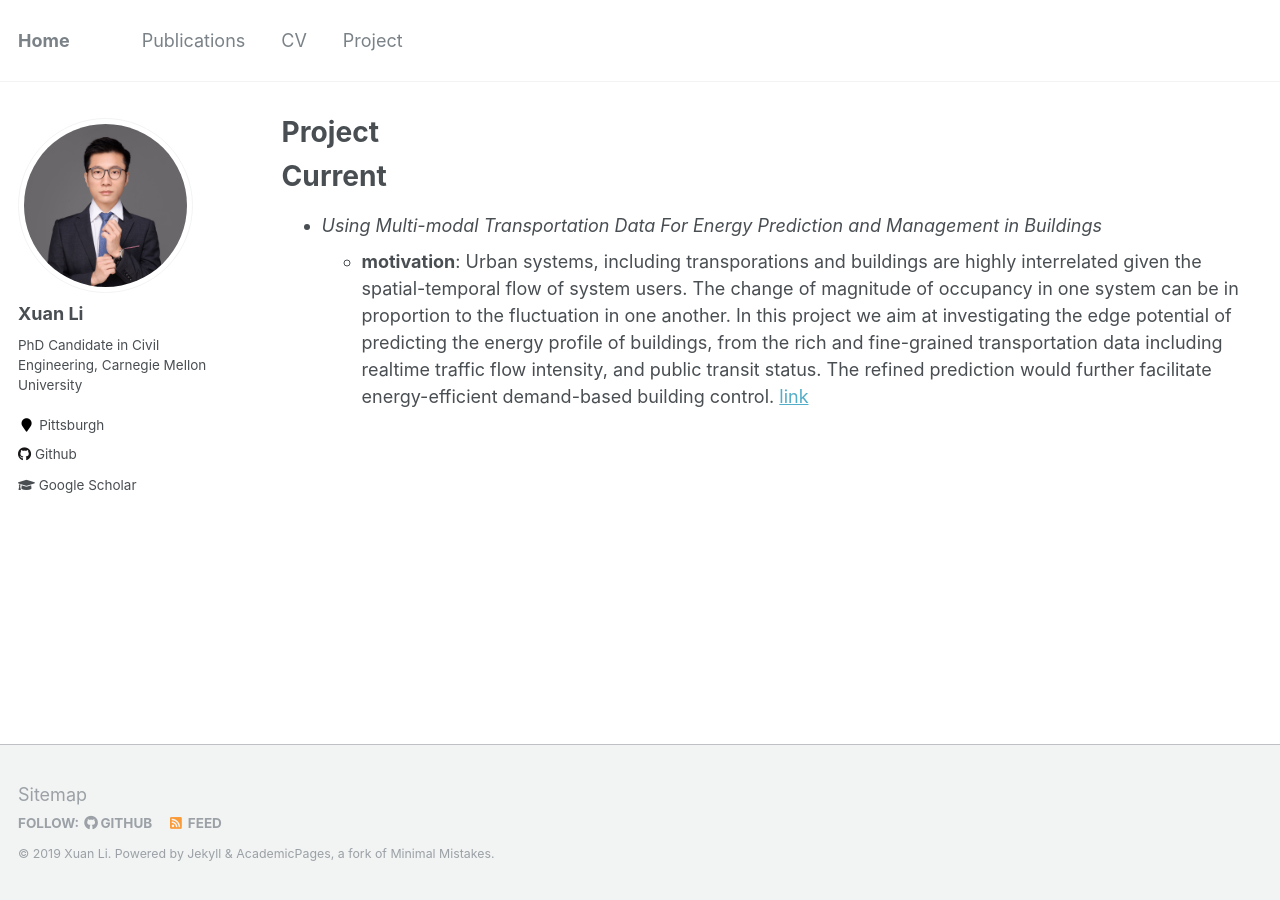
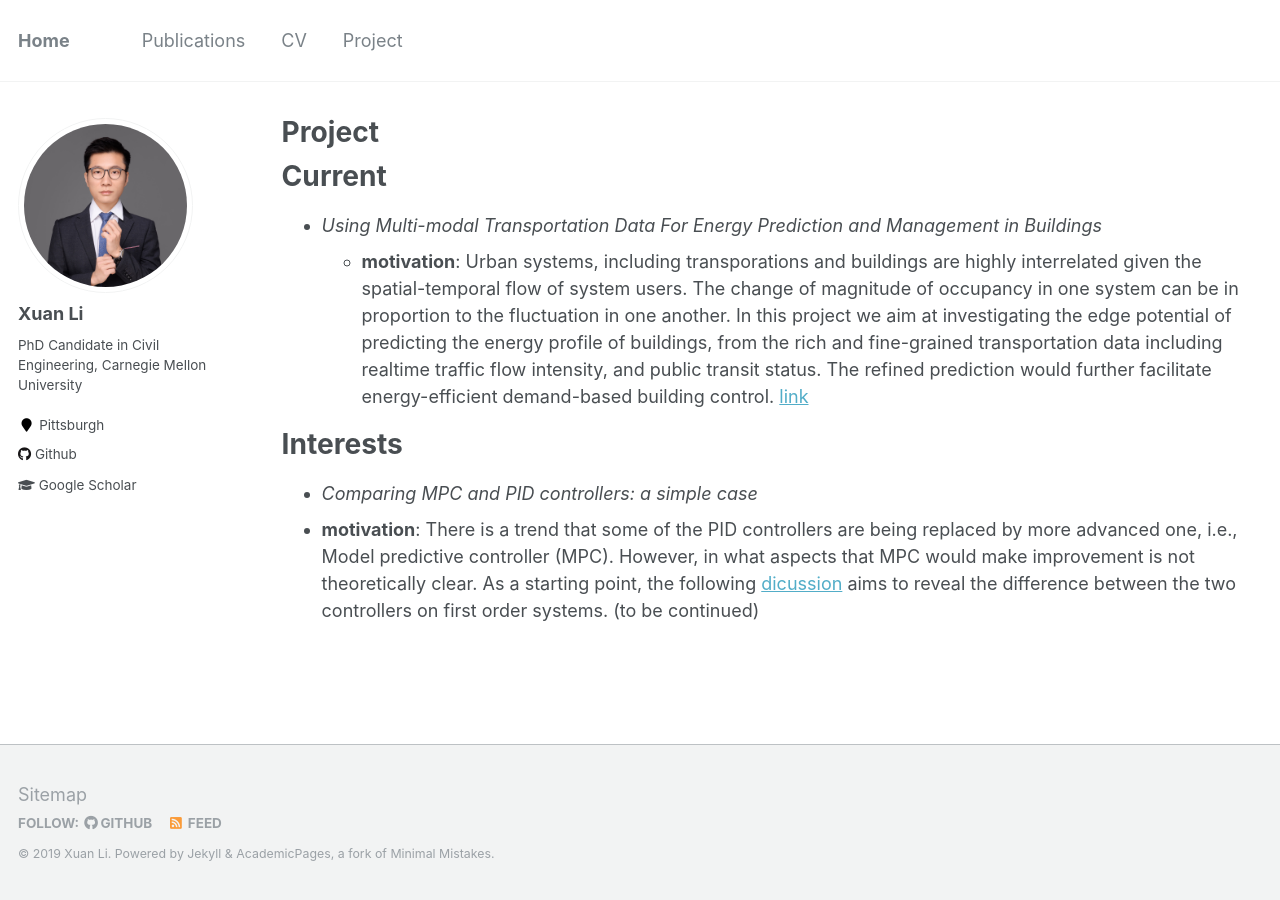
Before and after one commit to milanlx/milanlx.github.io, a Jekyll site: the page built from _pages/project.md, in a window 1280 px wide. Built offline with Jekyll 4.4.1, drawn with Linux system fonts in a browser that asks for light colours.

Commit message:
Update project.md

```diff
--- a/_pages/project.md
+++ b/_pages/project.md
@@ -11,3 +11,8 @@ Current
 ======
 * *Using Multi-modal Transportation Data For Energy Prediction and Management in Buildings*
   * **motivation**: Urban systems, including transporations and buildings are highly interrelated given the spatial-temporal flow of system users. The change of magnitude of occupancy in one system can be in proportion to the fluctuation in one another. In this project we aim at investigating the edge potential of predicting the energy profile of buildings, from the rich and fine-grained transportation data including realtime traffic flow intensity, and public transit status. The refined prediction would further facilitate energy-efficient demand-based building control. [link](https://www.nsf.gov/awardsearch/showAward?AWD_ID=1637222)
+
+Interests
+======
+* *Comparing MPC and PID controllers: a simple case*
+ * **motivation**: There is a trend that some of the PID controllers are being replaced by more advanced one, i.e., Model predictive controller (MPC). However, in what aspects that MPC would make improvement is not theoretically clear. As a starting point, the following [dicussion](https://github.com/milanlx/milanlx.github.io/blob/master/files/LQR_PID.pdf) aims to reveal the difference between the two controllers on first order systems. (to be continued)
```
